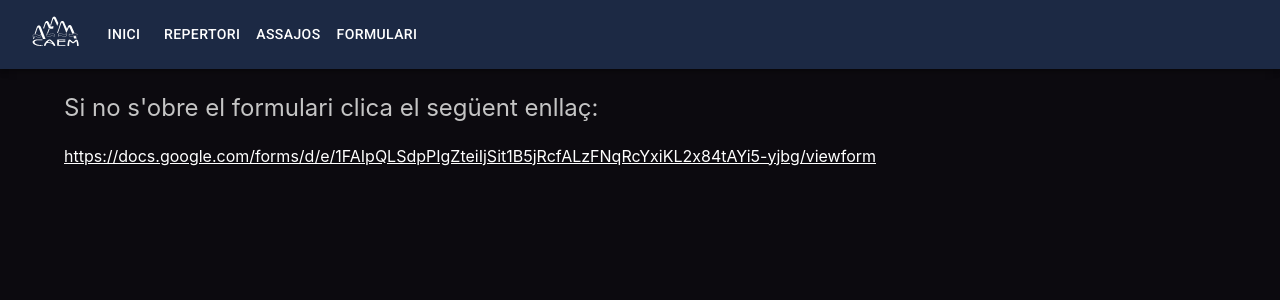
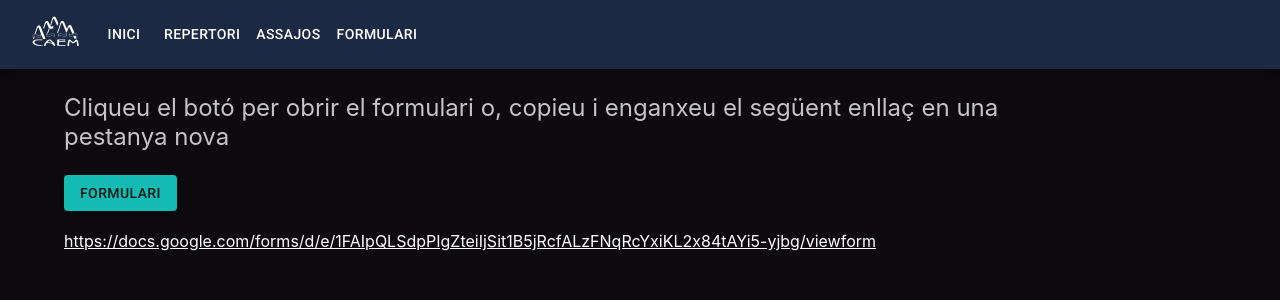
Before and after one commit to BernatIV/cae-montserrat, a React (Create React App) app: page / in a window 1280 px wide. Both pictures are taken after a click on the button "FORMULARI". Shown: the top 300 px of the page. Built offline with nearby package versions, Linux system fonts and the light colour scheme.

Commit message:
Fix link that some ad blockers prevented from open it

```diff
--- a/src/App.js
+++ b/src/App.js
@@ -26,6 +26,9 @@ const theme = createTheme({
             // main: '#105C77',
             main: '#1c2944',
         },
+        secondary: {
+            main: '#13BBB2',
+        }
     },
 });
 
--- a/src/formulari/Formulari.js
+++ b/src/formulari/Formulari.js
@@ -1,12 +1,23 @@
+import {Button, Stack} from "@mui/material";
+import {formUrl} from "../utils/Constants";
 
 const Formulari = () => {
 
+    const openForm = () => {
+        window.open(formUrl, '_blank');
+    }
+
     return (
         <div style={{marginLeft: '5%'}}>
-            <p className="text-description">Si no s'obre el formulari clica el següent enllaç: </p>
+            <p className="text-description">Cliqueu el botó per obrir el formulari o, copieu i enganxeu el següent enllaç
+                en una pestanya nova</p>
+            <Stack spacing={2} direction="row">
+                <Button onClick={openForm} variant="contained" color="secondary">Formulari</Button>
+            </Stack>
+            <br/>
             <a href='https://docs.google.com/forms/d/e/1FAIpQLSdpPIgZteiIjSit1B5jRcfALzFNqRcYxiKL2x84tAYi5-yjbg/viewform'
-                target='_blank'
-               style={{color: 'white'}}
+               target='_blank'
+               style={{color: 'white', overflow: 'auto', wordWrap: 'break-word'}}
                rel="noreferrer"
             >
                 https://docs.google.com/forms/d/e/1FAIpQLSdpPIgZteiIjSit1B5jRcfALzFNqRcYxiKL2x84tAYi5-yjbg/viewform
--- a/src/nav-bar/NavBar.js
+++ b/src/nav-bar/NavBar.js
@@ -16,8 +16,6 @@ import MenuIcon from '@mui/icons-material/Menu';
 import Logo from '../logo-cae-montserrat_white.svg';
 // import Logo from '../logo-cae-montserrat_nomes_logo.svg';
 import {useState} from "react";
-
-const urlForm = 'https://docs.google.com/forms/d/e/1FAIpQLSdpPIgZteiIjSit1B5jRcfALzFNqRcYxiKL2x84tAYi5-yjbg/viewform';
 
 const pages = ['Inici', 'Repertori', 'Assajos', 'Formulari'];
 // const settings = ['Profile', 'Account', 'Dashboard', 'Logout'];
@@ -41,7 +39,7 @@ const NavBar = (props) => {
         let pageToGo = pages.find(page => page === event.target.textContent);
 
         if (pageToGo === 'Formulari') {
-            window.open(urlForm, "_blank");
+            // window.open(urlForm, "_blank"); // because some people use adblockers we won't open the link directly
         }
 
         if (pageToGo === 'Inici') {
--- /dev/null
+++ b/src/utils/Constants.js
@@ -0,0 +1,2 @@
+
+export const formUrl = 'https://docs.google.com/forms/d/e/1FAIpQLSdpPIgZteiIjSit1B5jRcfALzFNqRcYxiKL2x84tAYi5-yjbg/viewform';
```
